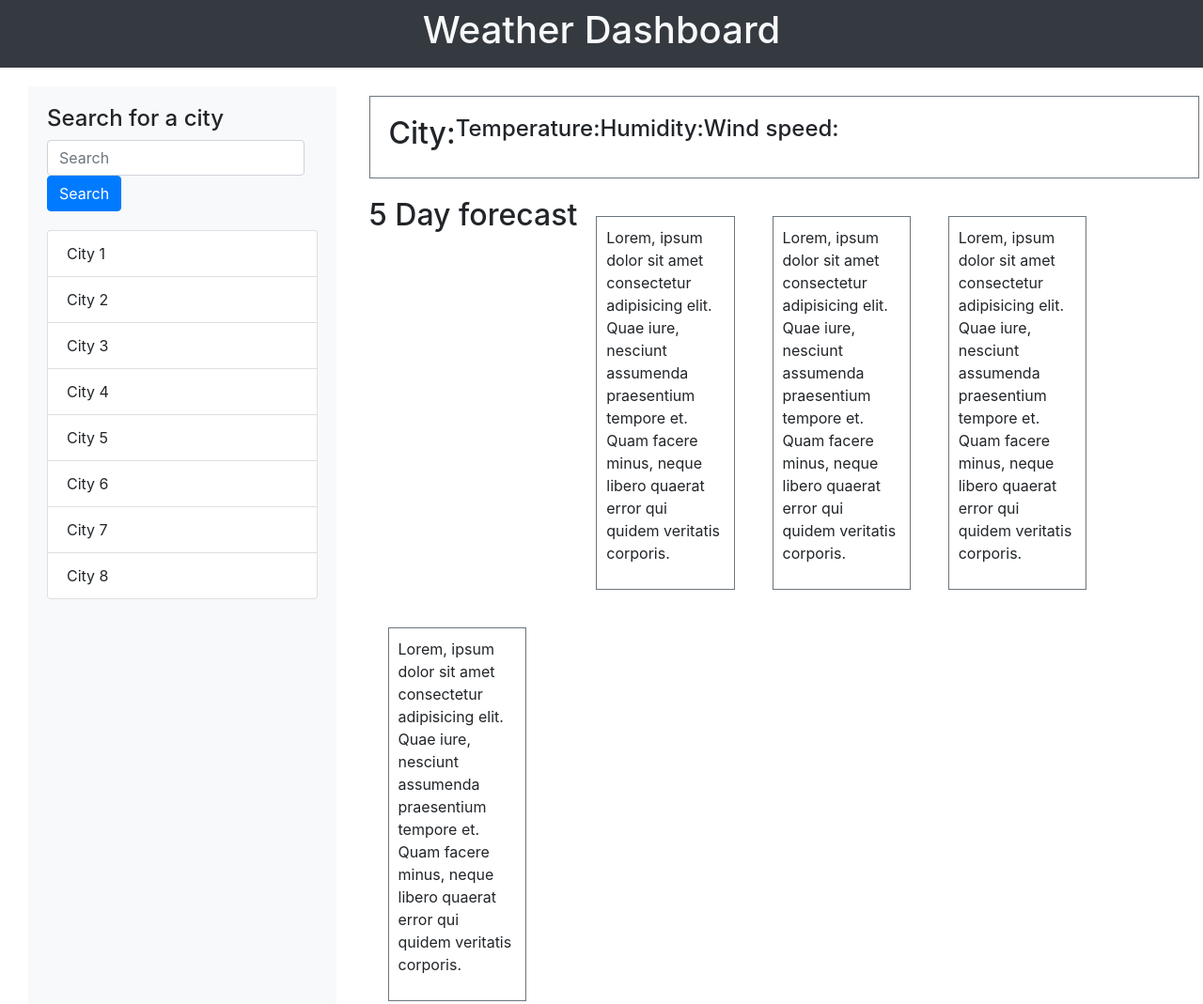
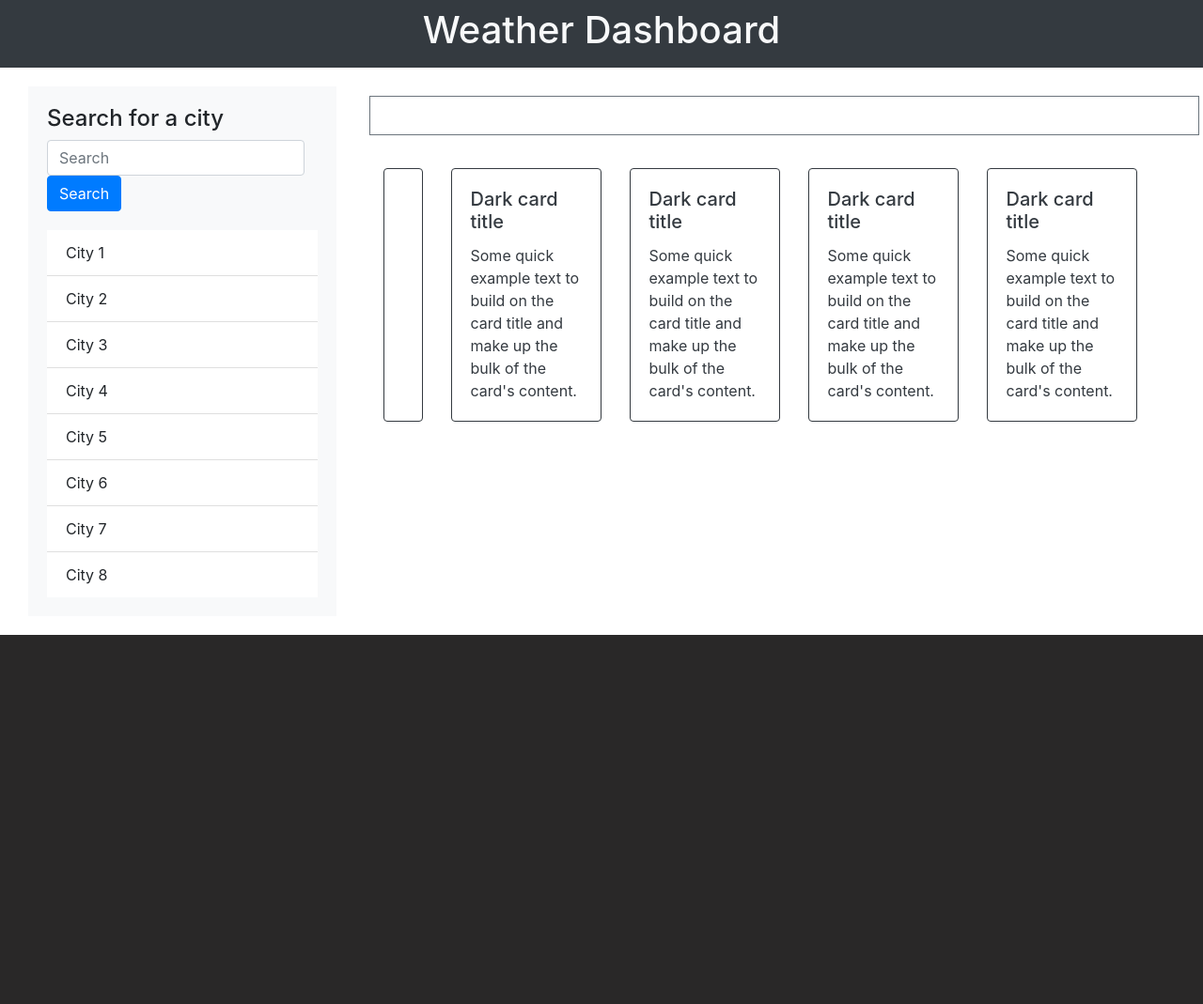
Before and after one commit to mmendoz3/WeatherDashboard, a plain HTML site: page index.html in a window 1280 px wide. Shown: the top 1069 px of the page at 94% size. After the commit the page ends 800 px from the top, so only its background shows below. Drawn offline with nearby package versions, Linux system fonts and the light colour scheme.

Commit message:
progress

```diff
--- a/css.css
+++ b/css.css
@@ -12,7 +12,7 @@
     padding: 10px;
 }
 
-.card {
+.card-city {
     margin-top: 20px;
 }
 
@@ -32,5 +32,9 @@
 }
 
 body {
-    background-color: dimgray;
+    background-color:rgba(15, 14, 14, 0.89);
 }
+
+.card {
+    margin: 15px;
+}
--- a/index.html
+++ b/index.html
@@ -19,7 +19,7 @@
                 <form class="form-inline my-2 my-lg-0">
                     <input class="form-control mr-sm-2" id="input" type="search" placeholder="Search" aria-label="Search">
                     <button class="btn btn-primary my-2 my-sm-0" id="search" type="submit">Search</button>
-                    <div class="card" style="width: 18rem;">
+                    <div class="card-city" style="width: 18rem;">
                         <ul class="list-group list-group-flush">
                             <li class="list-group-item">City 1</li>
                             <li class="list-group-item">City 2</li>
@@ -36,25 +36,53 @@
 
             <div class="two col-8">
                 <div class="row border border-secondary" id="one">
-                    <h2 id="city">City:</h2><br>
-                    <h4 id="temp">Temperature:</h4><br>
-                    <h4 id="humidity">Humidity:</h4><br>
-                    <h4 id="wind">Wind speed:</h4><br>
+                    <div class ="box">
+                        <div class="city"></div>
+                    </div>
+                    <div class ="box">
+                        <div class="temp"></div>
+                    </div>
+                    <div class ="box">
+                        <div class="wind"></div>
+                    </div>
+                    <div class ="box">
+                        <div class="humidity"></div>
+                    </div>
                 </div>
                 <div class="row">
-                    <h2>5 Day forecast</h2><br>
-                    <div class="col-2 border border-secondary">
-                        <p>Lorem, ipsum dolor sit amet consectetur adipisicing elit. Quae iure, nesciunt assumenda praesentium tempore et. Quam facere minus, neque libero quaerat error qui quidem veritatis corporis.</p>
-                    </div>
-                    <div class="col-2 border border-secondary">
-                        <p>Lorem, ipsum dolor sit amet consectetur adipisicing elit. Quae iure, nesciunt assumenda praesentium tempore et. Quam facere minus, neque libero quaerat error qui quidem veritatis corporis.</p>
-                    </div>
-                    <div class="col-2 border border-secondary">
-                        <p>Lorem, ipsum dolor sit amet consectetur adipisicing elit. Quae iure, nesciunt assumenda praesentium tempore et. Quam facere minus, neque libero quaerat error qui quidem veritatis corporis.</p>
-                    </div>
-                    <div class="col-2 border border-secondary">
-                        <p>Lorem, ipsum dolor sit amet consectetur adipisicing elit. Quae iure, nesciunt assumenda praesentium tempore et. Quam facere minus, neque libero quaerat error qui quidem veritatis corporis.</p>
-                    </div>
+                    <div class="card border-dark mb-3" style="max-width: 10rem;">
+                        <div class="card-body text-dark">
+                            <div id="day-one"></div>
+                            <div id="tempF-8"></div>
+                            <div id="wind-8"></div>
+                            <div id="humidity-8"></div>
+                            <div id="show-me-8"></div>
+                        </div>
+                      </div>
+                      <div class="card border-dark mb-3" style="max-width: 10rem;">
+                        <div class="card-body text-dark">
+                          <h5 class="card-title">Dark card title</h5>
+                          <p class="card-text">Some quick example text to build on the card title and make up the bulk of the card's content.</p>
+                        </div>
+                      </div>
+                      <div class="card border-dark mb-3" style="max-width: 10rem;">
+                        <div class="card-body text-dark">
+                          <h5 class="card-title">Dark card title</h5>
+                          <p class="card-text">Some quick example text to build on the card title and make up the bulk of the card's content.</p>
+                        </div>
+                      </div>
+                      <div class="card border-dark mb-3" style="max-width: 10rem;">
+                        <div class="card-body text-dark">
+                          <h5 class="card-title">Dark card title</h5>
+                          <p class="card-text">Some quick example text to build on the card title and make up the bulk of the card's content.</p>
+                        </div>
+                      </div>
+                      <div class="card border-dark mb-3" style="max-width: 10rem;">
+                        <div class="card-body text-dark">
+                          <h5 class="card-title">Dark card title</h5>
+                          <p class="card-text">Some quick example text to build on the card title and make up the bulk of the card's content.</p>
+                        </div>
+                      </div>
                 </div>
             </div>
         </div>
--- a/js.js
+++ b/js.js
@@ -3,9 +3,10 @@
 var cityButtons = localStorage.getItem('cityList');
 console.log(cityButtons);
 //use a for loop and jquery to create buttons with the sting chicago
-for (var i = 0; i < cityButtons.length; i++) {
-    console.log(cityButtons[i]);
-}
+//for (var i = 0; i < cityButtons.length; i++) {
+    //console.log(cityButtons[i]);
+//}
+
 
 function weather(cityResult) {
 var APIKey = "9d23b5dbc431bec7d6045c725d4bdb49";
@@ -14,10 +15,13 @@ var queryURL = `http://api.openweathermap.org/data/2.5/weather?q=${cityResult}&a
 $.ajax({
     url: queryURL,
     method: "GET"
-    }).then(function(response) {
+    })
+    .then(function(response) {
     console.log(response);
+    $(".city").html("<h1>" + response.name + "</h1>");
+    $(".wind").text("Wind Speed: " + response.wind.speed + " MPH");
+    $(".humidity").text("Humidity: " + response.main.humidity + " %");
     //rendering information
-    $('#city').html('city name:' + response.name);
 });
 }
 
```
